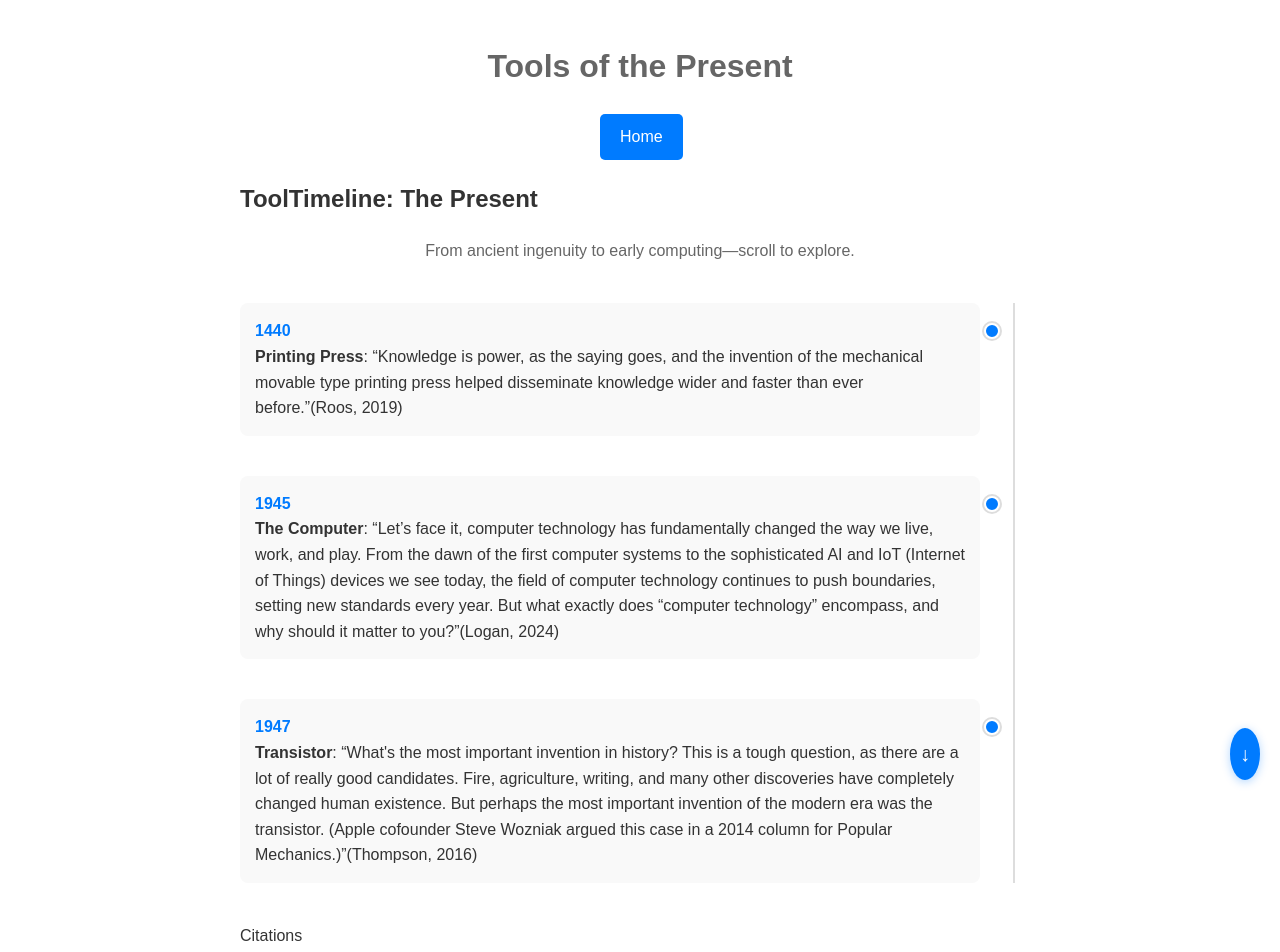
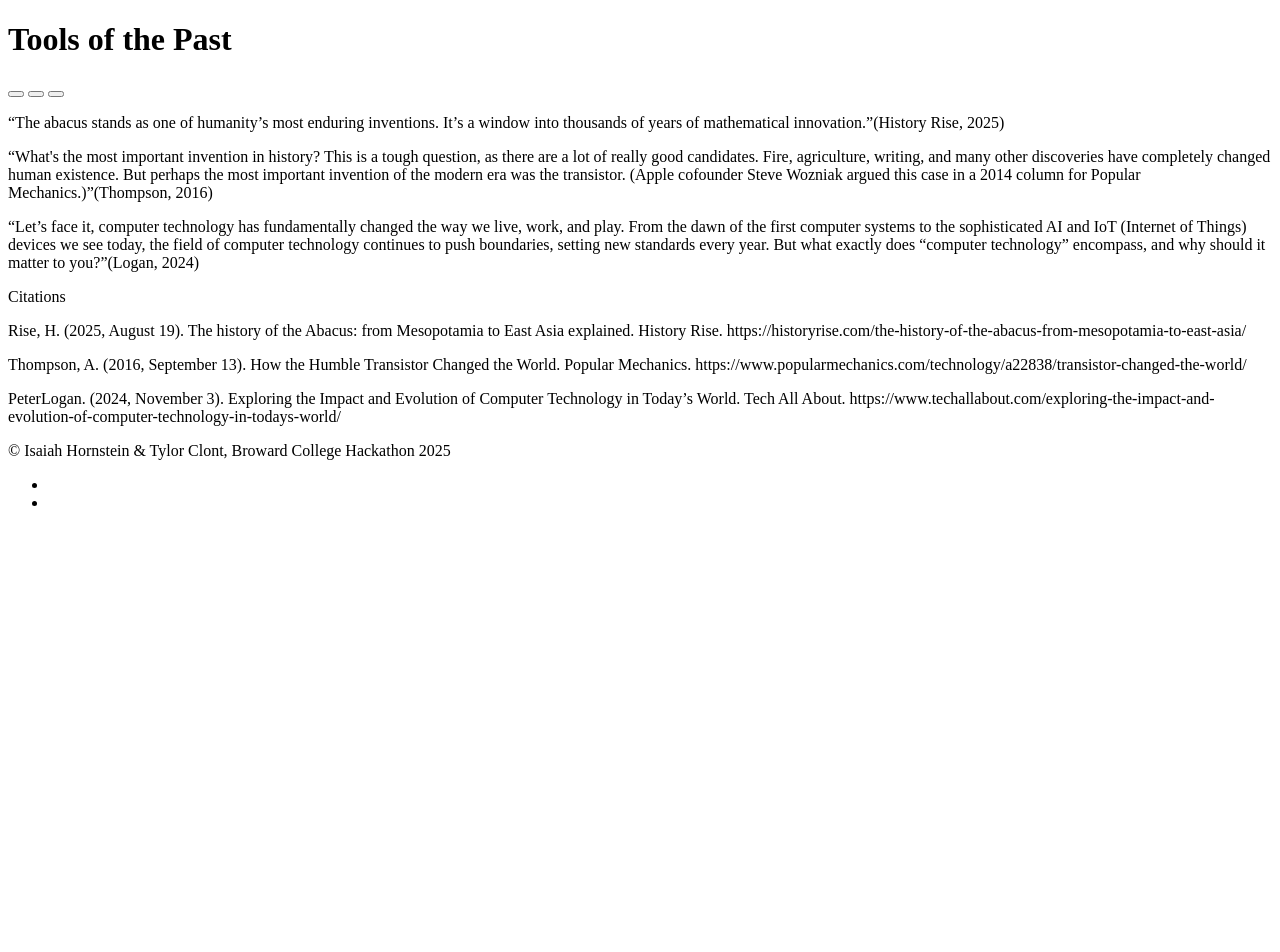
Before and after one commit to Tylor1210/PlutoHacks2025, a plain HTML site: page present.html in a window 1280 px wide. Shown: the top 952 px of the page. After the commit the page ends 800 px from the top, so only its background shows below. Drawn offline with Linux system fonts and the light colour scheme.

Commit message:
Add files via upload

```diff
--- a/present.html
+++ b/present.html
@@ -1,43 +1,35 @@
 <!DOCTYPE html>
-<html lang="en">
+<html>
     <head>
         <meta charset="utf-8">
-        <title>Tools of the Present</title>
-        <link rel="stylesheet" href="style.css">
+        <title>Tools of the Past</title>
+        <link rel="stylesheet" href="/style.css">
     </head>
     <body>
         <header>
-            <h1>Tools of the Present</h1>
+            <h1>Tools of the Past</h1>
         </header>
         <main>
             <nav>
-                <a href="/index.html" class="nav-button" aria-label="Home">Home</a>
+                <button type="button" a href="#" alt="#"></button>
+                <button type="button" a href="#" alt="#"></button>
+                <button type="button" a href="#" alt="#"></button>
             </nav>
             <section>
-                <h2>ToolTimeline: The Present</h2>
-                <p style="text-align: center; color: #666;">From ancient ingenuity to early computing—scroll to explore.</p>
-
-                <div class="timeline">
-                    <div class="item">
-                        <span class="year">1440</span><br>
-                        <strong>Printing Press</strong>:  “Knowledge is power, as the saying goes, and the invention of the mechanical movable type printing press helped disseminate knowledge wider and faster than ever before.”(Roos, 2019)
-                    </div>
-                    <div class="item">
-                        <span class="year">1945</span><br>
-                        <strong>The Computer</strong>: “Let’s face it, computer technology has fundamentally changed the way we live, work, and play. From the dawn of the first computer systems to the sophisticated AI and IoT (Internet of Things) devices we see today, the field of computer technology continues to push boundaries, setting new standards every year. But what exactly does “computer technology” encompass, and why should it matter to you?”(Logan, 2024)
-                    </div>
-                    <div class="item">
-                        <span class="year">1947</span><br>
-                        <strong>Transistor</strong>: “What's the most important invention in history? This is a tough question, as there are a lot of really good candidates. Fire, agriculture, writing, and many other discoveries have completely changed human existence. But perhaps the most important invention of the modern era was the transistor. (Apple cofounder Steve Wozniak argued this case in a 2014 column for Popular Mechanics.)”(Thompson, 2016)
-                    </div>
-
-
-                <a href="present.html" class="nav-arrow" title="Continue to Present">↓</a>
+                <article>
+                    <p>“The abacus stands as one of humanity’s most enduring inventions. It’s a window into thousands of years of mathematical innovation.”(History Rise, 2025)</p>
+                </article>
+                <article>
+                    <p>“What's the most important invention in history? This is a tough question, as there are a lot of really good candidates. Fire, agriculture, writing, and many other discoveries have completely changed human existence. But perhaps the most important invention of the modern era was the transistor. (Apple cofounder Steve Wozniak argued this case in a 2014 column for Popular Mechanics.)”(Thompson, 2016)</p>
+                </article>
+                <article>
+                    <p>“Let’s face it, computer technology has fundamentally changed the way we live, work, and play. From the dawn of the first computer systems to the sophisticated AI and IoT (Internet of Things) devices we see today, the field of computer technology continues to push boundaries, setting new standards every year. But what exactly does “computer technology” encompass, and why should it matter to you?”(Logan, 2024)</p>
+                </article>
             </section>
             <section>
-                <div>
+                <article>
                     <p>Citations</p>
-                </div>
+                </article>
                 <article>
                     <p>
                         Rise, H. (2025, August 19). The history of the Abacus: from Mesopotamia to East Asia explained. History Rise.
@@ -59,12 +51,10 @@
             </section>
         </main>
         <footer>
-            <p>Meet the Developers:</p>
             <p>&copy Isaiah Hornstein & Tylor Clont, Broward College Hackathon 2025</p>
             <ul>
-                <li><a href="https://github.com/40567horsch-svg">Isaiah Hornstein</a></li>
-                <li><a href="https://github.com/Tylor1210">Tylor Clont</a></li>
-            </ul>
+                <li><a href="https://github.com/40567horsch-svg"></a></li>
+                <li><a href="#"></a></li>
         </footer>
     </body>
 </html>
--- a/style.css
+++ /dev/null
@@ -1,137 +0,0 @@
-body {
-    font-family: Arial, sans-serif;
-    max-width: 800px;
-    margin: 0 auto;
-    padding: 20px;
-    line-height: 1.6;
-    color: #333;
-}
-
-h1 {
-    text-align: center;
-    color: #666;
-}
-
-.timeline {
-    position: relative;
-    padding-right: 60px;
-    margin: 20px 0;
-}
-
-.timeline::before {
-    content: '';
-    position: absolute;
-    right: 25px;
-    top: 0;
-    bottom: 0;
-    width: 2px;
-    background: #ddd;
-}
-
-.item {
-    position: relative;
-    margin: 40px 0;
-    padding: 15px;
-    background: #f9f9f9;
-    border-radius: 8px;
-}
-.item .header {
-    font-size: 1.1em;
-    margin-bottom: 10px;
-}
-
-.item .name {
-    font-weight: bold;
-}
-
-.item .idea {
-    margin-top: 10px;
-    color: #555;
-}
-
-.item form {
-    display: flex;
-    flex-direction: column;
-}
-
-.item form label,
-.item form input,
-.item form textarea,
-.item form button {
-    display: block;
-    width: 100%;
-    margin-bottom: 10px;
-}
-
-.item form input,
-.item form textarea {
-    padding: 8px;
-    border: 1px solid #ddd;
-    border-radius: 4px;
-}
-
-.item form button {
-    width: auto;
-    align-self: center;
-}
-
-.item::before {
-    content: '';
-    position: absolute;
-    right: -20px;
-    top: 20px;
-    width: 12px;
-    height: 12px;
-    background: #007bff;
-    border-radius: 50%;
-    border: 2px solid #fff;
-    box-shadow: 0 0 0 2px #ddd;
-}
-
-.year {
-    font-weight: bold;
-    color: #007bff;
-}
-
-.nav-arrow {
-    position: fixed;
-    bottom: 20px;
-    right: 20px;
-    background: #007bff;
-    color: white;
-    padding: 10px;
-    border-radius: 50%;
-    text-decoration: none;
-    font-size: 20px;
-    box-shadow: 0 2px 10px rgba(0, 123, 255, 0.3);
-    transition: background 0.3s;
-}
-
-.nav-arrow:hover {
-    background: #0056b3;
-}
-
-
-.nav-button {
-    display: inline-block;
-    padding: 10px 20px;
-    margin: 0 45%;
-    background: #007bff;
-    color: white;
-    text-decoration: none;
-    border-radius: 5px;
-    transition: background 0.3s;
-}
-
-.nav-button-home {
-    padding: 10px 20px;
-    margin: 0 10%;
-    background: #007bff;
-    color: white;
-    text-decoration: none;
-    border-radius: 5px;
-    transition: background 0.3s;
-}
-.nav-button:hover {
-    background: #0056b3;
-}
```
Also changed, not shown: future.html (+12 -46 lines), index.html (+7 -11 lines), past.html (+26 -27 lines).
